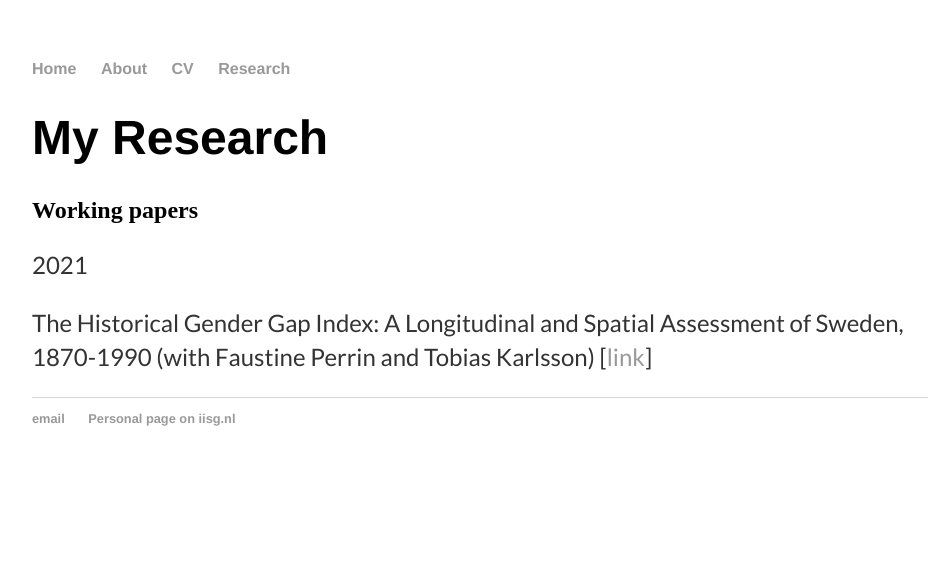
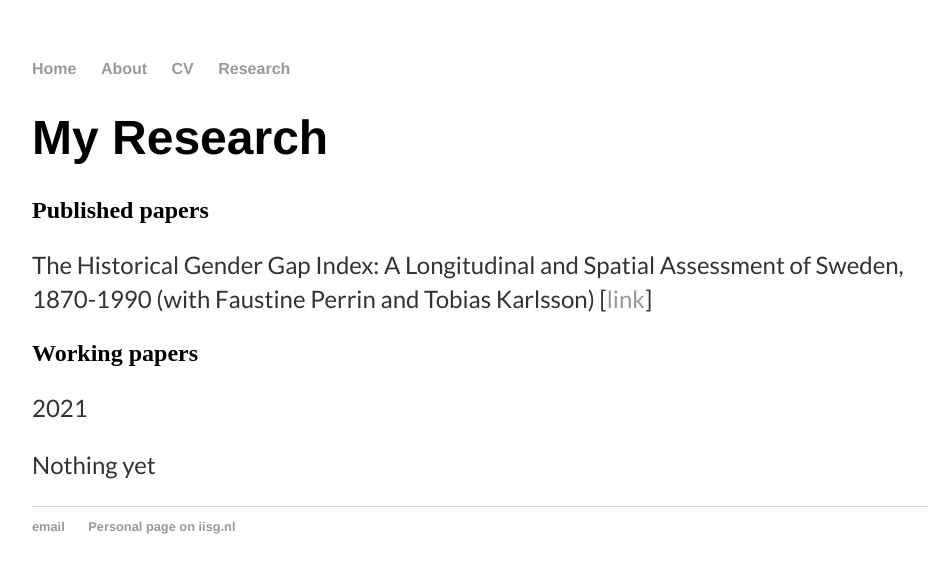
Before and after one commit to kok-joris/kok-joris.github.io, a Jekyll site: the page built from research/index.html, in a window 1280 px wide. Shown: the top 573 px of the page, without its empty margins (160-1094 px from the left). Built offline with Jekyll 4.4.1, drawn with Linux system fonts in a browser that asks for light colours; Markdown is read by kramdown in place of the engine named in the settings.

Commit message:
Update index.html

```diff
--- a/research/index.html
+++ b/research/index.html
@@ -4,11 +4,14 @@ title: Research
 ---
 <div class="blurb">
 	<h1>My Research</h1>
+	<h2>Published papers</h2>
+	<p>The Historical Gender Gap Index: A Longitudinal and Spatial Assessment of Sweden, 1870-1990 (with Faustine Perrin and Tobias Karlsson) [<a href="https://ideas.repec.org/p/hhs/luekhi/0217.html">link</a>]</li>
+
 	<h2>Working papers</h2>
 	<p>
 	2021
 	</p>
 	<p>
-	The Historical Gender Gap Index: A Longitudinal and Spatial Assessment of Sweden, 1870-1990 (with Faustine Perrin and Tobias Karlsson) [<a href="https://ideas.repec.org/p/hhs/luekhi/0217.html">link</a>]</li>
+		Nothing yet
 	</p>
 </div><!-- /.blurb -->
```
